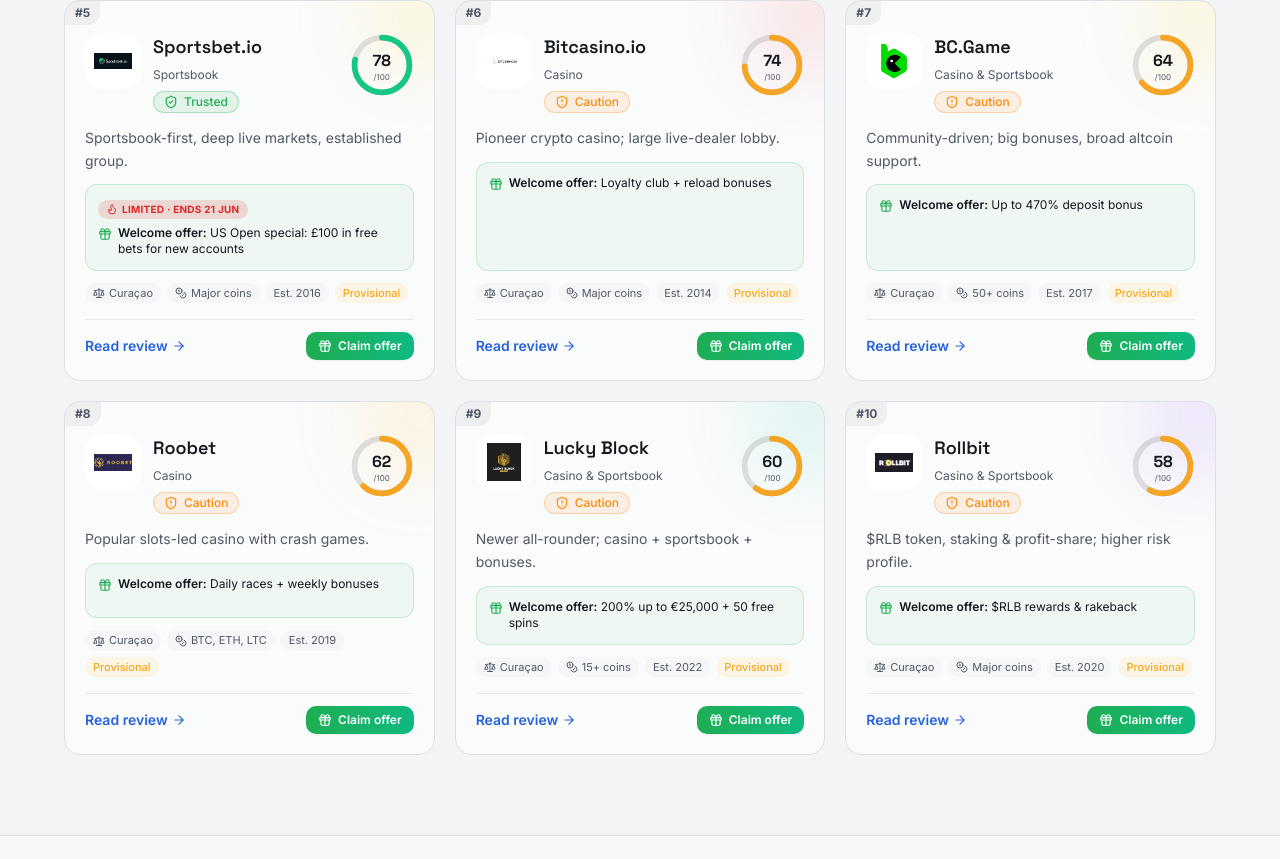
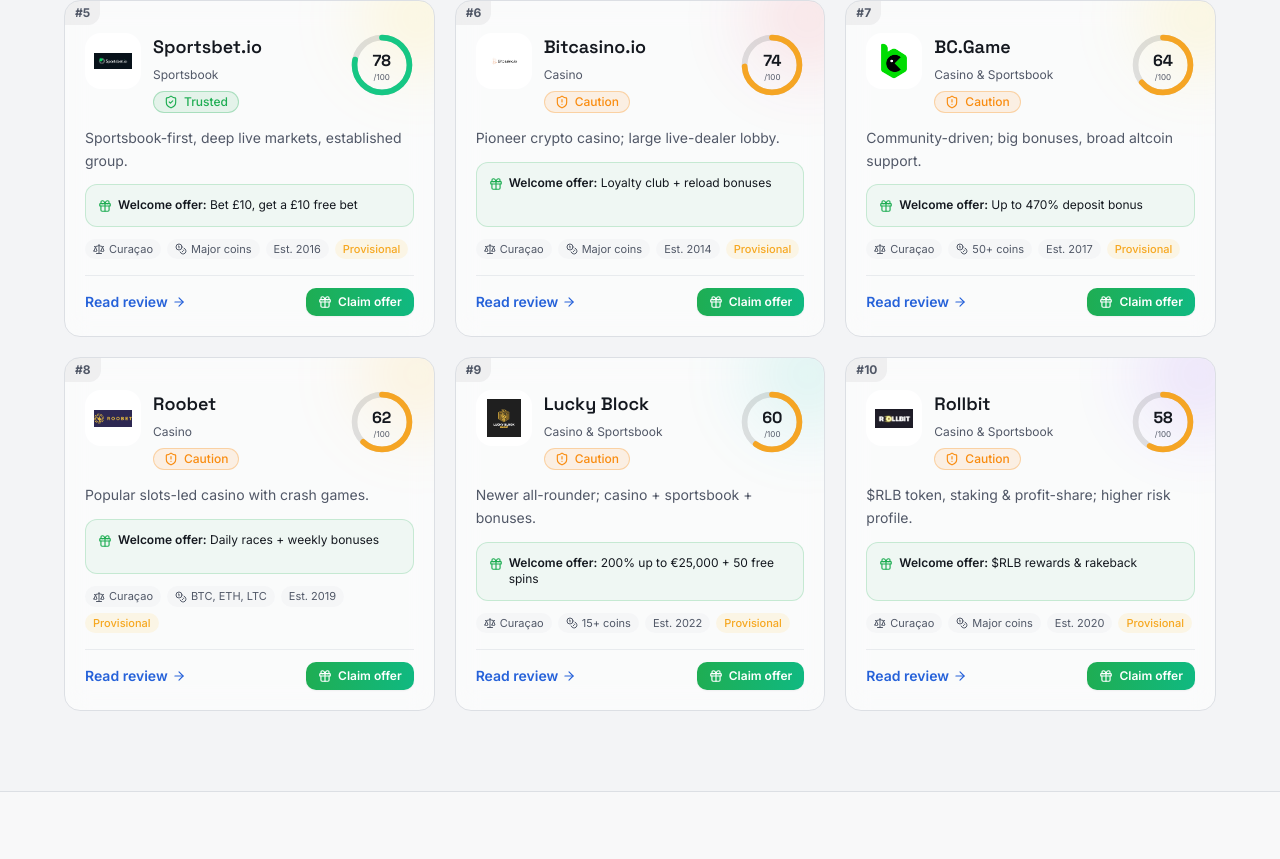
Before and after one commit to dannythehat/crypto-watchdog, a React (Vite) app: page /crypto-casinos in a window 1280 px wide. Shown: the part 1781-2640 px from the top of the page. Built offline with nearby package versions, Linux system fonts and the light colour scheme; no server answers.

Commit message:
Casinos QA: remove fabricated Sportsbet.io 'US Open' special promo
Co-Authored-By: Claude <noreply@anthropic.com>
Claude-Session: https://claude.ai/code/session_01WcuQ7jXQebZPumDemg7cR5

```diff
--- a/src/content/casinos.ts
+++ b/src/content/casinos.ts
@@ -38,7 +38,7 @@ export const casinos: Casino[] = [
   { slug: "cloudbet", name: "Cloudbet", domain: "cloudbet.com", kind: "Casino & Sportsbook", rating: "green", trustScore: 84, established: "2013", license: "Curaçao", coins: "35+ coins", highlight: "12-year track record, high limits, no-KYC withdrawals.", offer: "Up to $2,500 in cash rewards (rakeback) over 30 days — any deposit", affiliateUrl: "https://affiliates.cloudbet.com/referral?af_token=5c19df15d41d58328206705e365c8df8", logo: "/brands/cloudbet.jpg", banner: "/brands/cloudbet-banner.png", accent: "#f5a623", featured: true },
   { slug: "stake", name: "Stake", domain: "stake.com", kind: "Casino & Sportsbook", rating: "green", trustScore: 82, established: "2017", license: "Curaçao", coins: "20+ coins", highlight: "One of the largest crypto books; huge sportsbook + originals.", offer: "VIP rakeback & reload rewards", logo: "/brands/stake.jpg", accent: "#00e701" },
   { slug: "bitstarz", name: "BitStarz", domain: "bitstarz.com", kind: "Casino", rating: "green", trustScore: 80, established: "2014", license: "Curaçao", coins: "Crypto + fiat", highlight: "Award-winning hybrid casino famous for fast payouts.", offer: "Welcome package up to 5 BTC + 180 free spins", affiliateUrl: "https://bzstarz2.com/bmw4w3vdi", logo: "/brands/bitstarz.png", banner: "/brands/bitstarz-banner.png", accent: "#2bb3ff" },
-  { slug: "sportsbet-io", name: "Sportsbet.io", domain: "sportsbet.io", kind: "Sportsbook", rating: "green", trustScore: 78, established: "2016", license: "Curaçao", coins: "Major coins", highlight: "Sportsbook-first, deep live markets, established group.", offer: "Bet £10, get a £10 free bet", special: { text: "US Open special: £100 in free bets for new accounts", until: "2026-06-21" }, logo: "/brands/sportsbet-io.png", accent: "#ffd400" },
+  { slug: "sportsbet-io", name: "Sportsbet.io", domain: "sportsbet.io", kind: "Sportsbook", rating: "green", trustScore: 78, established: "2016", license: "Curaçao", coins: "Major coins", highlight: "Sportsbook-first, deep live markets, established group.", offer: "Bet £10, get a £10 free bet", logo: "/brands/sportsbet-io.png", accent: "#ffd400" },
   { slug: "bitcasino-io", name: "Bitcasino.io", domain: "bitcasino.io", kind: "Casino", rating: "orange", trustScore: 74, established: "2014", license: "Curaçao", coins: "Major coins", highlight: "Pioneer crypto casino; large live-dealer lobby.", offer: "Loyalty club + reload bonuses", logo: "/brands/bitcasino-io.jpg", accent: "#e63946" },
   { slug: "bc-game", name: "BC.Game", domain: "bc.game", kind: "Casino & Sportsbook", rating: "orange", trustScore: 64, established: "2017", license: "Curaçao", coins: "50+ coins", highlight: "Community-driven; big bonuses, broad altcoin support.", offer: "Up to 470% deposit bonus", logo: "/brands/bc-game.png", accent: "#f9d100" },
   { slug: "roobet", name: "Roobet", domain: "roobet.com", kind: "Casino", rating: "orange", trustScore: 62, established: "2019", license: "Curaçao", coins: "BTC, ETH, LTC", highlight: "Popular slots-led casino with crash games.", offer: "Daily races + weekly bonuses", logo: "/brands/roobet.png", accent: "#ffb800" },
```
